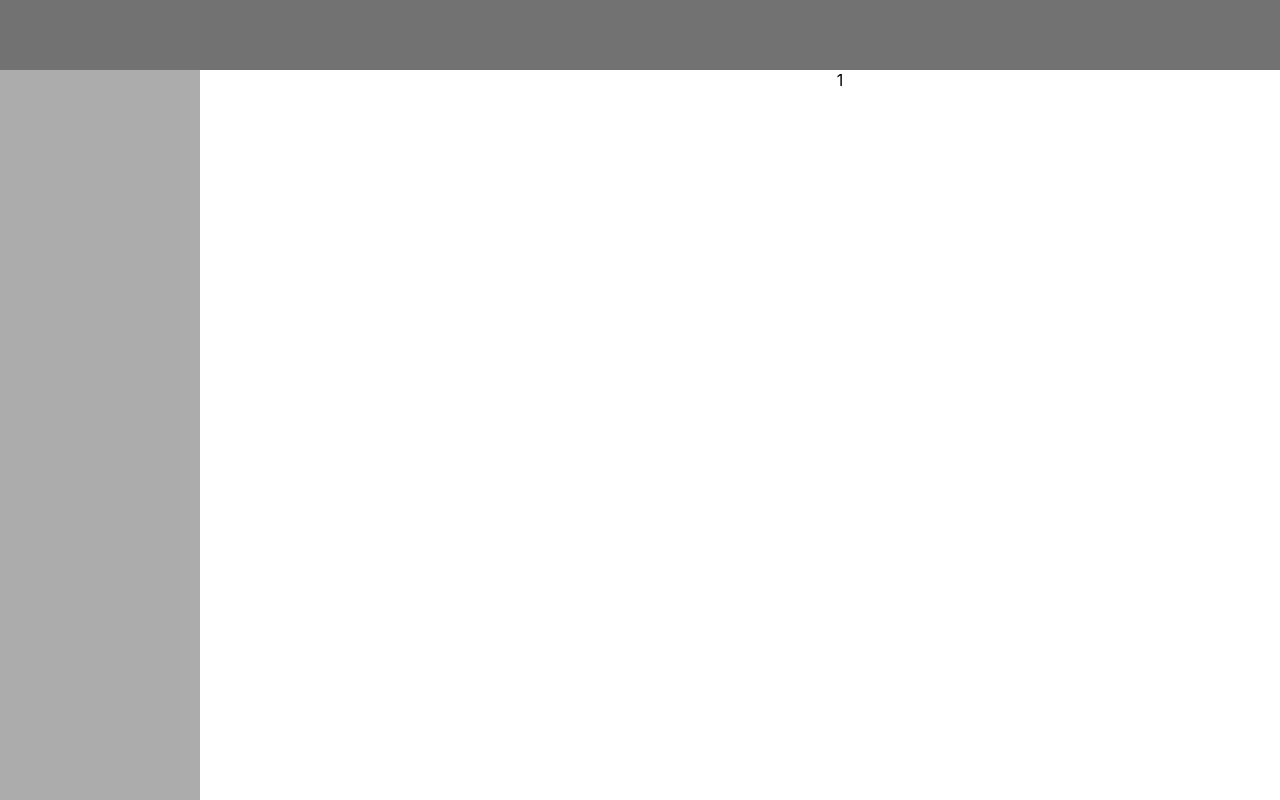
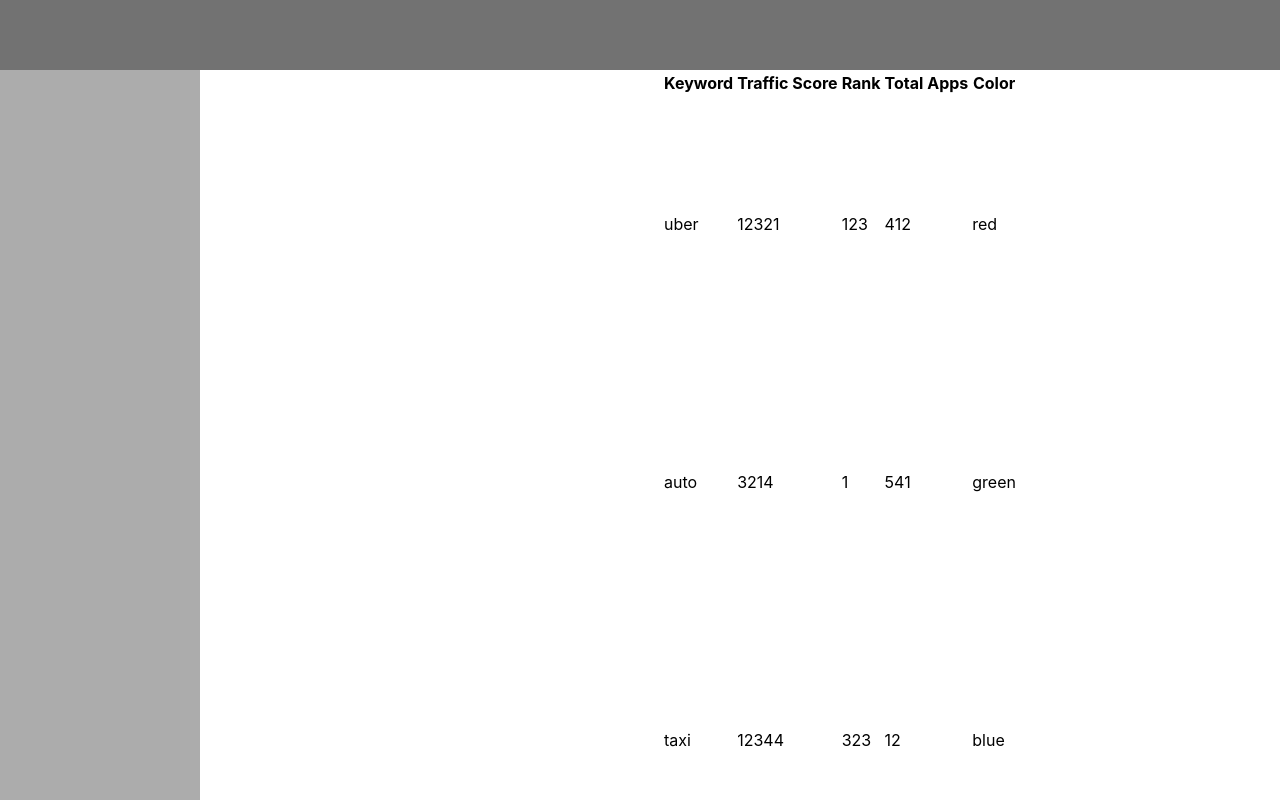
Before and after one commit to NikitaKasovsky/asodesk-test-app, a React (Create React App) app: page / in a window 1280 px wide. Built offline with nearby package versions, Linux system fonts and the light colour scheme.

Commit message:
decomposition table components

```diff
--- a/package.json
+++ b/package.json
@@ -7,6 +7,7 @@
     "@types/node": "^12.12.26",
     "@types/react": "^16.9.19",
     "@types/react-dom": "^16.9.5",
+    "@types/react-table": "^7.0.4",
     "prop-types": "^15.7.2",
     "react": "^16.12.0",
     "react-dom": "^16.12.0",
--- a/src/App.tsx
+++ b/src/App.tsx
@@ -4,18 +4,36 @@ import React from 'react';
 import './App.css';
 
 // Компоненты
-import Table from './table/Table';
+import ContentComponent from './table/Content';
 
-const App = () => {
+const AppComponent = (): any => {
+  // Уткнулся в проблему с корсами, решил пока что отложить
+  // useEffect(() => {
+  //   fetch('https://app.asodesk.com/api/us/demo/data-stats', {
+  //     mode: 'cors',
+  //     cache: 'no-cache',
+  //     credentials: 'include',
+  //     headers: {
+  //       'Content-Type': 'text/plain',
+  //       'Content-Length': '200',
+  //       'X-Custom-Header': 'ProcessThisImmediately'
+  //     },
+  //     redirect: 'follow',
+  //     referrer: 'no-referrer'
+  //   })
+  //     .then(response => response.json())
+  //     .then(json => console.log(json));
+  // }, [])
+
   return (
     <div className="wrapper">
       <div className="header"></div>
       <div className="side-nav"></div>
       <div className="content">
-        <Table />
+        <ContentComponent />
       </div>
     </div>
   );
 }
 
-export default App;
+export default AppComponent;
--- a/src/index.tsx
+++ b/src/index.tsx
@@ -1,9 +1,9 @@
 import React from 'react';
 import ReactDOM from 'react-dom';
 import './index.css';
-import App from './App';
+import AppComponent from './App';
 import * as serviceWorker from './serviceWorker';
 
-ReactDOM.render(<App />, document.getElementById('root'));
+ReactDOM.render(<AppComponent />, document.getElementById('root'));
 
 serviceWorker.unregister();
--- /dev/null
+++ b/src/table/Body.tsx
@@ -0,0 +1,25 @@
+import React from 'react';
+import { Row } from 'react-table';
+
+import RowComponent from './Row';
+
+interface IBodyProps {
+  bodyProps: Function,
+  prepareRow: Function,
+  rows: Row[]
+}
+
+export default function BodyComponent(props: IBodyProps): any {
+  const { bodyProps, prepareRow, rows } = props;
+
+  return (
+    <tbody {...bodyProps()}>
+      {rows.map(
+        (row: any, i: number) => {
+          prepareRow(row);
+          return (<RowComponent key={i} row={row} />)
+        }
+      )}
+    </tbody>
+  )
+}
--- /dev/null
+++ b/src/table/Content.tsx
@@ -0,0 +1,49 @@
+import React from 'react';
+
+// Стили
+import './table.css';
+
+// Компоненты
+import Table from './Table';
+
+export default function ContentComponent(): any {
+
+  // Моки для таблицы
+  const mock = [
+    { id: 1, keyword: 'uber', trafficScore: '12321', rank: '123', totalApps: '412', color: 'red' },
+    { id: 2, keyword: 'auto', trafficScore: '3214', rank: '1', totalApps: '541', color: 'green' },
+    { id: 3, keyword: 'taxi', trafficScore: '12344', rank: '323', totalApps: '12', color: 'blue' }
+  ]
+
+  // Колонки таблицы
+  const columns = [
+    {
+      Header: 'Keyword',
+      accessor: 'keyword',
+    },
+    {
+      Header: 'Traffic Score',
+      accessor: 'trafficScore',
+    },
+    {
+      Header: 'Rank',
+      accessor: 'rank',
+    },
+    {
+      Header: 'Total Apps',
+      accessor: 'totalApps',
+    },
+    {
+      Header: 'Color',
+      accessor: 'color',
+    },
+  ]
+
+  return (
+    <div className="wrapper-table">
+      <div className="content">
+        <Table columns={columns} data={mock} />
+      </div>
+    </div>
+  )
+}
--- /dev/null
+++ b/src/table/Header.tsx
@@ -0,0 +1,22 @@
+import React from 'react';
+import { HeaderGroup, ColumnInstance } from 'react-table';
+
+interface IHeaderProps {
+  headerGroups: HeaderGroup[]
+}
+
+export default function HeaderComponent(props: IHeaderProps): any {
+  const headerGroups: HeaderGroup[] = props.headerGroups;
+
+  return (
+    <thead>
+      {headerGroups.map((header: HeaderGroup) => (
+        <tr {...header.getHeaderGroupProps()}>
+          {header.headers.map((column: ColumnInstance) => (
+            <th {...column.getHeaderProps()}>{column.render('Header')}</th>
+          ))}
+        </tr>
+      ))}
+    </thead>
+  )
+}
--- /dev/null
+++ b/src/table/Row.tsx
@@ -0,0 +1,11 @@
+import React from 'react';
+
+export default function RowComponent(props: any): any {
+  const { row } = props;
+
+  return (
+    <tr {...row.getRowProps()}>
+      {row.cells.map((cell: any) => <td {...cell.getCellProps()}>{cell.render('Cell')}</td>)}
+    </tr>
+  )
+}
--- a/src/table/Table.tsx
+++ b/src/table/Table.tsx
@@ -1,12 +1,28 @@
 import React from 'react';
+import { useTable } from 'react-table'
 
-// Стили
-import './table.css';
+// Компоненты
+import HeaderComponent from './Header';
+import BodyComponent from './Body';
 
-export default function Table() {
+export default function TableComponent(props: any): any {
+  const { columns, data } = props;
+
+  const {
+    getTableProps,
+    getTableBodyProps,
+    headerGroups,
+    rows,
+    prepareRow,
+  } = useTable({
+    columns,
+    data
+  })
+
   return (
-    <div className="wrapper-table">
-      <div className="content">1</div>
-    </div>
+    <table {...getTableProps()}>
+      <HeaderComponent headerGroups={headerGroups} />
+      <BodyComponent rows={rows} bodyProps={getTableBodyProps} prepareRow={prepareRow} />
+    </table>
   )
 }
```
Also changed, not shown: 2 other files (tests, documents, lock files or other folders).
